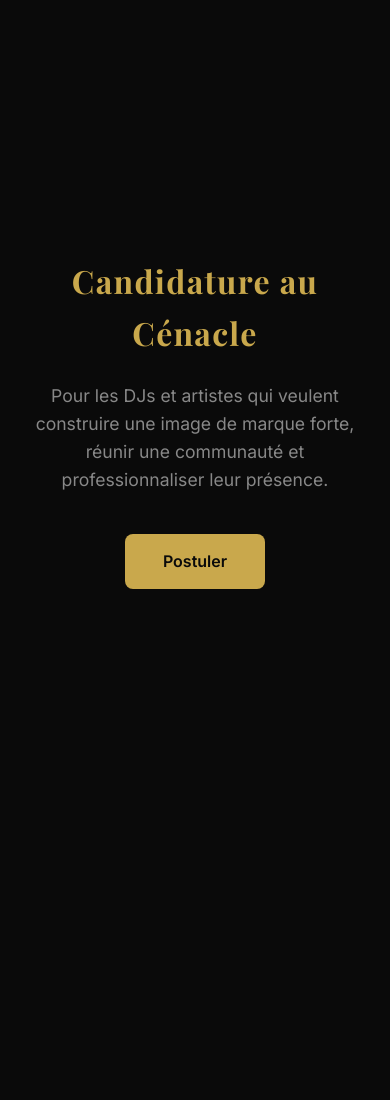
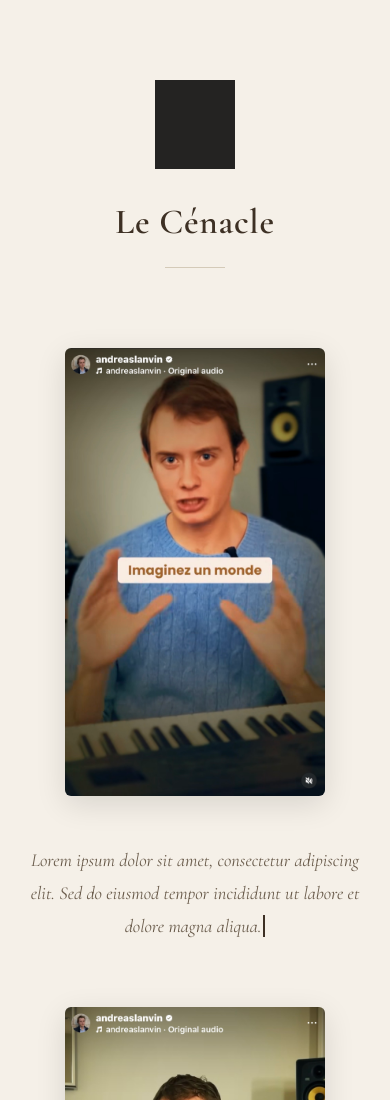
Before and after one commit to B3NGU1/cenacle-art, a website: page index.html in a window 390 px wide. Shown: the top 1100 px of the page. Before the commit the page ends 844 px from the top, so only its background shows below. Drawn offline with nearby package versions, Linux system fonts and the light colour scheme.

Commit message:
Redesign: warm literary aesthetic with funnel layout and typewriter effect
Replace dark gold-on-black with parchment tones, Cormorant Garamond serif,
and quill logo. Landing page now has hero + alternating image/text funnel
sections with scroll-triggered typewriter animation. SVG logo added.

Co-Authored-By: Claude Opus 4.6 (1M context) <noreply@anthropic.com>

```diff
--- a/index.html
+++ b/index.html
@@ -4,14 +4,56 @@
   <meta charset="UTF-8">
   <meta name="viewport" content="width=device-width, initial-scale=1.0">
   <title>Le Cénacle — Candidature</title>
-  <meta name="description" content="Pour les DJs et artistes qui veulent construire une image de marque forte, réunir une communauté et professionnaliser leur présence.">
+  <meta name="description" content="Pour les artistes qui formulent une vision. Le Cénacle accompagne ceux qui veulent structurer leur pensée, affirmer leur voix et bâtir un héritage.">
   <link rel="stylesheet" href="style.css">
 </head>
 <body>
-  <main class="landing">
-    <h1>Candidature au Cénacle</h1>
-    <p>Pour les DJs et artistes qui veulent construire une image de marque forte, réunir une communauté et professionnaliser leur présence.</p>
+
+  <!-- Hero -->
+  <header class="hero">
+    <img src="assets/cénacle-logo.svg" alt="Le Cénacle" class="logo">
+    <h1>Le Cénacle</h1>
+    <div class="divider"></div>
+  </header>
+
+  <!-- Funnel sections -->
+  <section class="funnel">
+
+    <div class="funnel-block funnel-block--left">
+      <div class="funnel-img funnel-img--large">
+        <img src="assets/IMG_5420.jpg" alt="Olias — Imaginez un monde">
+      </div>
+      <div class="funnel-text">
+        <p class="typewriter" data-text="Lorem ipsum dolor sit amet, consectetur adipiscing elit. Sed do eiusmod tempor incididunt ut labore et dolore magna aliqua."></p>
+      </div>
+    </div>
+
+    <div class="funnel-block funnel-block--right">
+      <div class="funnel-img funnel-img--medium">
+        <img src="assets/IMG_5417.jpg" alt="Olias — de Reinier Zonneveld">
+      </div>
+      <div class="funnel-text">
+        <p class="typewriter" data-text="Ut enim ad minim veniam, quis nostrud exercitation ullamco laboris nisi ut aliquip ex ea commodo consequat."></p>
+      </div>
+    </div>
+
+    <div class="funnel-block funnel-block--left">
+      <div class="funnel-img funnel-img--small">
+        <img src="assets/IMG_5421.jpg" alt="Olias — pendant 25 ans">
+      </div>
+      <div class="funnel-text">
+        <p class="typewriter" data-text="Duis aute irure dolor in reprehenderit in voluptate velit esse cillum dolore eu fugiat nulla pariatur."></p>
+      </div>
+    </div>
+
+  </section>
+
+  <!-- CTA -->
+  <section class="cta-section">
+    <p class="cta-lead">Pour les artistes qui formulent une vision — culturelle, sociétale, singulière.</p>
     <a href="form.html" class="btn">Postuler</a>
-  </main>
+  </section>
+
+  <script src="main.js"></script>
 </body>
 </html>
--- /dev/null
+++ b/main.js
@@ -0,0 +1,38 @@
+document.addEventListener('DOMContentLoaded', () => {
+  const typewriters = document.querySelectorAll('.typewriter');
+  const speed = 35; // ms per character
+
+  const observer = new IntersectionObserver((entries) => {
+    entries.forEach((entry) => {
+      if (!entry.isIntersecting) return;
+      const el = entry.target;
+      if (el.dataset.started) return;
+      el.dataset.started = 'true';
+      observer.unobserve(el);
+      typeText(el);
+    });
+  }, { threshold: 0.5 });
+
+  typewriters.forEach((el) => observer.observe(el));
+
+  function typeText(el) {
+    const text = el.dataset.text;
+    let i = 0;
+
+    const cursor = document.createElement('span');
+    cursor.className = 'cursor';
+    el.appendChild(cursor);
+
+    function tick() {
+      if (i < text.length) {
+        el.insertBefore(document.createTextNode(text[i]), cursor);
+        i++;
+        setTimeout(tick, speed);
+      } else {
+        // Remove cursor after a pause
+        setTimeout(() => cursor.remove(), 1500);
+      }
+    }
+    tick();
+  }
+});
--- a/style.css
+++ b/style.css
@@ -1,18 +1,18 @@
-@import url('https://fonts.googleapis.com/css2?family=Inter:wght@400;500;600&family=Playfair+Display:wght@700&display=swap');
+@import url('https://fonts.googleapis.com/css2?family=Cormorant+Garamond:ital,wght@0,400;0,500;0,600;0,700;1,400;1,500&family=Inter:wght@400;500&display=swap');
 
 :root {
-  --bg: #0a0a0a;
-  --bg-card: #141414;
-  --bg-input: #1a1a1a;
-  --border: #2a2a2a;
-  --border-focus: #c9a84c;
-  --text: #f0f0f0;
-  --text-muted: #888;
-  --accent: #c9a84c;
-  --accent-hover: #dab85e;
-  --error: #e74c3c;
-  --success: #2ecc71;
-  --radius: 8px;
+  --bg: #f5f0e8;
+  --bg-card: #ede7db;
+  --bg-input: #faf7f2;
+  --border: #d4cab8;
+  --border-focus: #8b7355;
+  --text: #2c2418;
+  --text-muted: #6b5d4d;
+  --accent: #3d3024;
+  --accent-hover: #5a4636;
+  --error: #9e3030;
+  --success: #4a7c59;
+  --radius: 2px;
 }
 
 * {
@@ -26,42 +26,149 @@ body {
   background: var(--bg);
   color: var(--text);
   min-height: 100vh;
+  line-height: 1.7;
+}
+
+/* ── Hero ── */
+
+.hero {
   display: flex;
   flex-direction: column;
   align-items: center;
-  justify-content: center;
-  padding: 2rem 1rem;
-  line-height: 1.6;
+  padding: 5rem 1.5rem 3rem;
 }
 
-/* ── Landing page ── */
-
-.landing {
-  text-align: center;
-  max-width: 560px;
+.logo {
+  width: 80px;
+  height: auto;
+  margin-bottom: 2rem;
+  opacity: 0.85;
 }
 
-.landing h1 {
-  font-family: 'Playfair Display', serif;
-  font-size: 2.8rem;
-  letter-spacing: 0.04em;
-  margin-bottom: 1.5rem;
+.logo-small {
+  width: 56px;
+  margin-bottom: 1.25rem;
+}
+
+.hero h1 {
+  font-family: 'Cormorant Garamond', serif;
+  font-weight: 600;
+  font-size: 3rem;
+  letter-spacing: 0.02em;
+  line-height: 1.2;
   color: var(--accent);
 }
 
-.landing p {
-  font-size: 1.1rem;
+.divider {
+  width: 60px;
+  height: 1px;
+  background: var(--border);
+  margin-top: 1.5rem;
+}
+
+/* ── Funnel ── */
+
+.funnel {
+  max-width: 900px;
+  margin: 0 auto;
+  padding: 2rem 1.5rem 4rem;
+  display: flex;
+  flex-direction: column;
+  gap: 6rem;
+}
+
+.funnel-block {
+  display: flex;
+  align-items: center;
+  gap: 3rem;
+}
+
+.funnel-block--left {
+  flex-direction: row;
+}
+
+.funnel-block--right {
+  flex-direction: row-reverse;
+}
+
+.funnel-img img {
+  width: 100%;
+  height: auto;
+  display: block;
+  border-radius: 6px;
+  box-shadow: 0 8px 30px rgba(0, 0, 0, 0.12);
+}
+
+.funnel-img--large {
+  flex: 0 0 340px;
+  max-width: 340px;
+}
+
+.funnel-img--medium {
+  flex: 0 0 280px;
+  max-width: 280px;
+}
+
+.funnel-img--small {
+  flex: 0 0 220px;
+  max-width: 220px;
+}
+
+.funnel-text {
+  flex: 1;
+  min-width: 0;
+}
+
+.funnel-text .typewriter {
+  font-family: 'Cormorant Garamond', serif;
+  font-size: 1.3rem;
+  font-style: italic;
   color: var(--text-muted);
-  margin-bottom: 2.5rem;
+  line-height: 1.8;
+  min-height: 3rem;
+}
+
+.typewriter .cursor {
+  display: inline-block;
+  width: 2px;
+  height: 1.2em;
+  background: var(--accent);
+  margin-left: 2px;
+  vertical-align: text-bottom;
+  animation: blink 0.7s steps(1) infinite;
+}
+
+@keyframes blink {
+  0%, 100% { opacity: 1; }
+  50% { opacity: 0; }
+}
+
+/* ── CTA ── */
+
+.cta-section {
+  text-align: center;
+  padding: 3rem 1.5rem 5rem;
+}
+
+.cta-lead {
+  font-family: 'Cormorant Garamond', serif;
+  font-size: 1.2rem;
+  font-style: italic;
+  color: var(--text-muted);
+  max-width: 540px;
+  margin: 0 auto 2.5rem;
 }
 
 .btn {
   display: inline-block;
-  padding: 0.9rem 2.4rem;
+  padding: 0.85rem 2.8rem;
   background: var(--accent);
   color: var(--bg);
-  font-weight: 600;
-  font-size: 1rem;
+  font-family: 'Inter', sans-serif;
+  font-weight: 500;
+  font-size: 0.85rem;
+  letter-spacing: 0.12em;
+  text-transform: uppercase;
   text-decoration: none;
   border-radius: var(--radius);
   border: none;
@@ -82,12 +189,15 @@ body {
 
 .form-container {
   width: 100%;
-  max-width: 520px;
+  max-width: 500px;
+  margin: 0 auto;
+  padding: 3rem 1.5rem;
 }
 
 .form-container h1 {
-  font-family: 'Playfair Display', serif;
-  font-size: 2rem;
+  font-family: 'Cormorant Garamond', serif;
+  font-weight: 600;
+  font-size: 2.2rem;
   color: var(--accent);
   margin-bottom: 0.5rem;
 }
@@ -95,17 +205,19 @@ body {
 .form-container .subtitle {
   color: var(--text-muted);
   margin-bottom: 2rem;
-  font-size: 0.95rem;
+  font-size: 0.9rem;
 }
 
 .form-group {
-  margin-bottom: 1.25rem;
+  margin-bottom: 1.4rem;
 }
 
 .form-group label {
   display: block;
-  font-size: 0.85rem;
+  font-size: 0.8rem;
   font-weight: 500;
+  letter-spacing: 0.05em;
+  text-transform: uppercase;
   color: var(--text-muted);
   margin-bottom: 0.4rem;
 }
@@ -114,13 +226,13 @@ body {
 .form-group select,
 .form-group textarea {
   width: 100%;
-  padding: 0.75rem 1rem;
+  padding: 0.7rem 0.9rem;
   background: var(--bg-input);
   border: 1px solid var(--border);
   border-radius: var(--radius);
   color: var(--text);
-  font-family: 'Inter', sans-serif;
-  font-size: 0.95rem;
+  font-family: 'Cormorant Garamond', serif;
+  font-size: 1.05rem;
   transition: border-color 0.2s;
 }
 
@@ -133,12 +245,14 @@ body {
 
 .form-group textarea {
   resize: vertical;
-  min-height: 80px;
+  min-height: 90px;
+  line-height: 1.6;
 }
 
 .form-group input::placeholder,
 .form-group textarea::placeholder {
-  color: #555;
+  color: #b0a694;
+  font-style: italic;
 }
 
 .form-group .error-msg {
@@ -159,7 +273,7 @@ body {
 }
 
 .form-error {
-  background: rgba(231, 76, 60, 0.1);
+  background: rgba(158, 48, 48, 0.08);
   border: 1px solid var(--error);
   color: var(--error);
   padding: 0.75rem 1rem;
@@ -170,13 +284,13 @@ body {
 }
 
 .form-actions {
-  margin-top: 1.5rem;
+  margin-top: 2rem;
 }
 
 .spinner {
   display: inline-block;
-  width: 18px;
-  height: 18px;
+  width: 16px;
+  height: 16px;
   border: 2px solid var(--bg);
   border-top-color: transparent;
   border-radius: 50%;
@@ -202,13 +316,15 @@ body {
 
 .confirmation {
   text-align: center;
-  max-width: 560px;
+  max-width: 540px;
+  margin: 0 auto;
+  padding: 3rem 1.5rem;
 }
 
 .confirmation .check-icon {
   width: 64px;
   height: 64px;
-  border: 3px solid var(--success);
+  border: 2px solid var(--success);
   border-radius: 50%;
   display: flex;
   align-items: center;
@@ -219,8 +335,9 @@ body {
 }
 
 .confirmation h1 {
-  font-family: 'Playfair Display', serif;
-  font-size: 2rem;
+  font-family: 'Cormorant Garamond', serif;
+  font-weight: 600;
+  font-size: 2.2rem;
   color: var(--accent);
   margin-bottom: 1.5rem;
 }
@@ -237,7 +354,7 @@ body {
 .confirmation .info-card .row {
   display: flex;
   justify-content: space-between;
-  padding: 0.6rem 0;
+  padding: 0.7rem 0;
   border-bottom: 1px solid var(--border);
 }
 
@@ -251,34 +368,63 @@ body {
 }
 
 .confirmation .info-card .row .value {
+  font-family: 'Cormorant Garamond', serif;
   font-weight: 600;
+  font-size: 1.05rem;
   color: var(--accent);
 }
 
 .confirmation .note {
+  font-family: 'Cormorant Garamond', serif;
+  font-style: italic;
   color: var(--text-muted);
-  font-size: 0.9rem;
+  font-size: 1rem;
   margin-bottom: 1rem;
+  line-height: 1.6;
 }
 
 .back-link {
-  color: var(--accent);
+  color: var(--text-muted);
   text-decoration: none;
-  font-size: 0.9rem;
+  font-size: 0.85rem;
+  letter-spacing: 0.05em;
 }
 
 .back-link:hover {
-  text-decoration: underline;
+  color: var(--accent);
 }
 
 /* ── Responsive ── */
 
-@media (max-width: 600px) {
-  .landing h1 {
-    font-size: 2rem;
+@media (max-width: 700px) {
+  .hero h1 {
+    font-size: 2.2rem;
   }
+
+  .funnel {
+    gap: 4rem;
+  }
+
+  .funnel-block,
+  .funnel-block--right {
+    flex-direction: column;
+    text-align: center;
+  }
+
+  .funnel-img--large,
+  .funnel-img--medium,
+  .funnel-img--small {
+    flex: none;
+    max-width: 260px;
+    margin: 0 auto;
+  }
+
+  .funnel-text .typewriter {
+    font-size: 1.15rem;
+  }
+
   .form-container h1,
   .confirmation h1 {
-    font-size: 1.6rem;
+    font-size: 1.8rem;
   }
 }
```
Also changed, not shown: assets/IMG_5417.jpg (added), assets/IMG_5420.jpg (added), assets/IMG_5421.jpg (added), assets/cénacle-logo.png (added), assets/cénacle-logo.svg (added).
